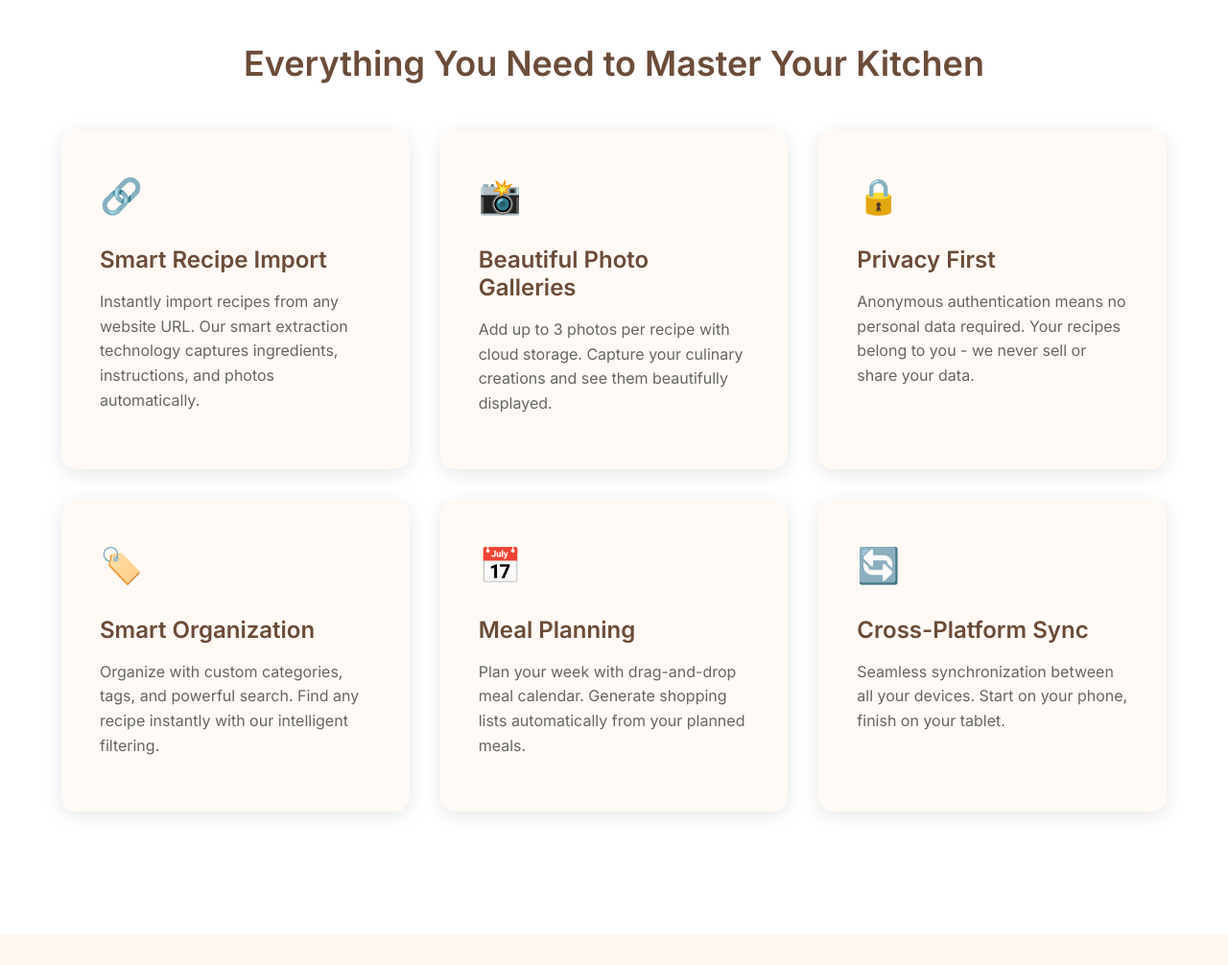
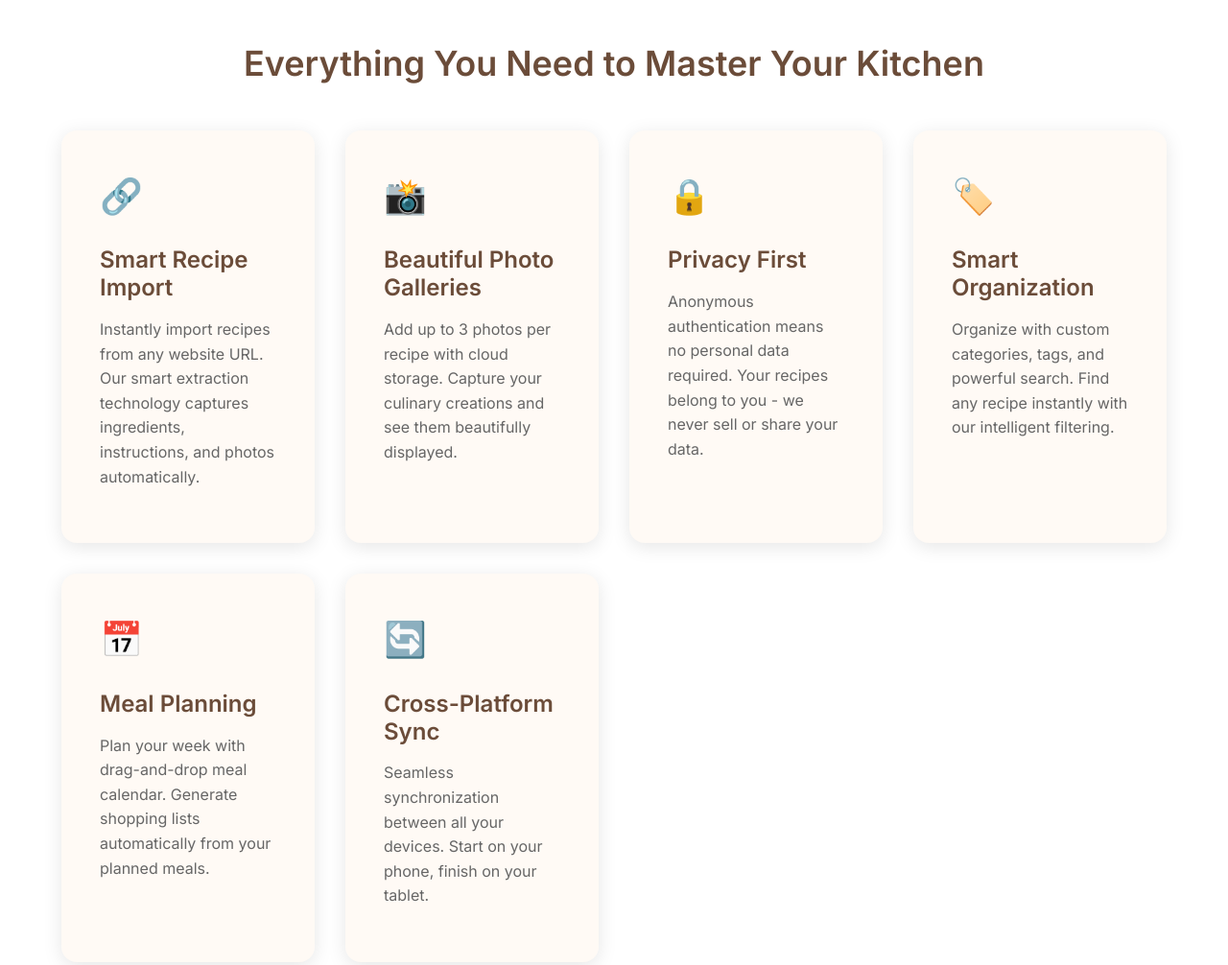
Before and after one commit to mduenas/recipeez-website, a website: page index.html in a window 1280 px wide. Shown: the part 1760-2766 px from the top of the page at 96% size. Drawn offline with Linux system fonts and the light colour scheme.

Commit message:
reduced some more

```diff
--- a/assets/css/style.css
+++ b/assets/css/style.css
@@ -261,8 +261,8 @@ header {
 
 .features-grid {
   display: grid;
-  grid-template-columns: repeat(auto-fit, minmax(280px, 1fr));
-  gap: var(--spacing-lg);
+  grid-template-columns: repeat(auto-fit, minmax(220px, 1fr));
+  gap: var(--spacing-md);
   margin-bottom: var(--spacing-4xl);
 }
 
```
